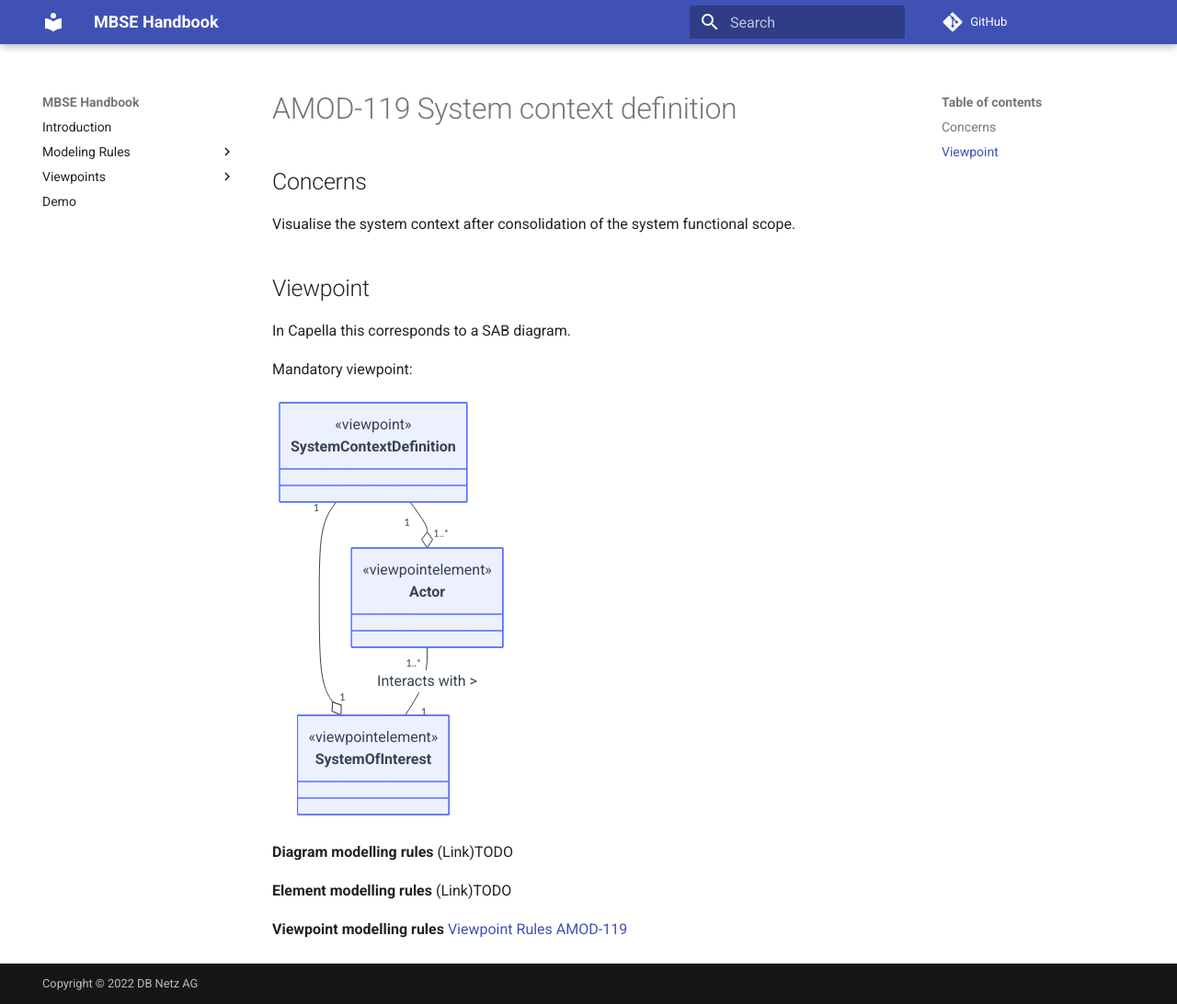
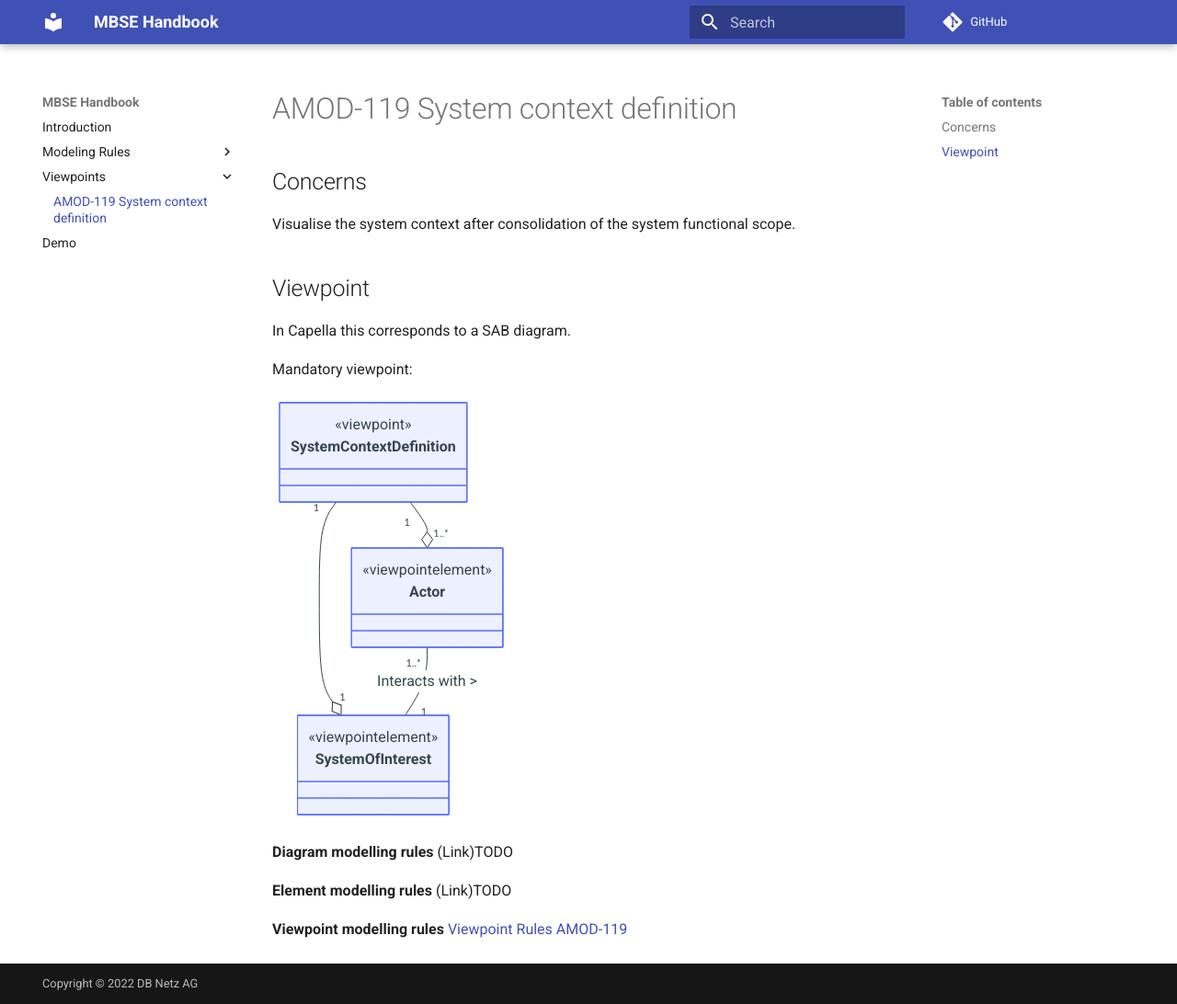
Before and after one commit to DSD-DBS/mbse-handbook, an MkDocs documentation site: the page built from docs/modeling_rules/Viewpoints/AMOD-119.md, in a window 1280 px wide and 1092 px high. Shown: the whole window at 92% size. Built offline with MkDocs 1.6.1 and Material for MkDocs 9.7.7, drawn with Linux system fonts in a browser that asks for light colours; comment, search, counter and statistics services are not loaded; some of the changed lines change nothing that is shown.

Commit message:
refactor: Fix typos

```diff
--- a/mkdocs.yml
+++ b/mkdocs.yml
@@ -9,7 +9,7 @@ nav:
   - Modeling Rules:
     - System Analysis: modeling_rules/system_analysis.md
   - Viewpoints:
-    - AMOD-119 System context definition: Viewpoints/AMOD-119.md
+    - AMOD-119 System context definition: modeling_rules/Viewpoints/AMOD-119.md
   - Demo: demo.md
 
 repo_url: https://github.com/DSD-DBS/capella-collab-manager-docs
```
Also changed, not shown: docs/modeling_rules/Viewpoints/AMOD-119.md (renamed from docs/modeling_rules/Viewoints/AMOD-119.md).
